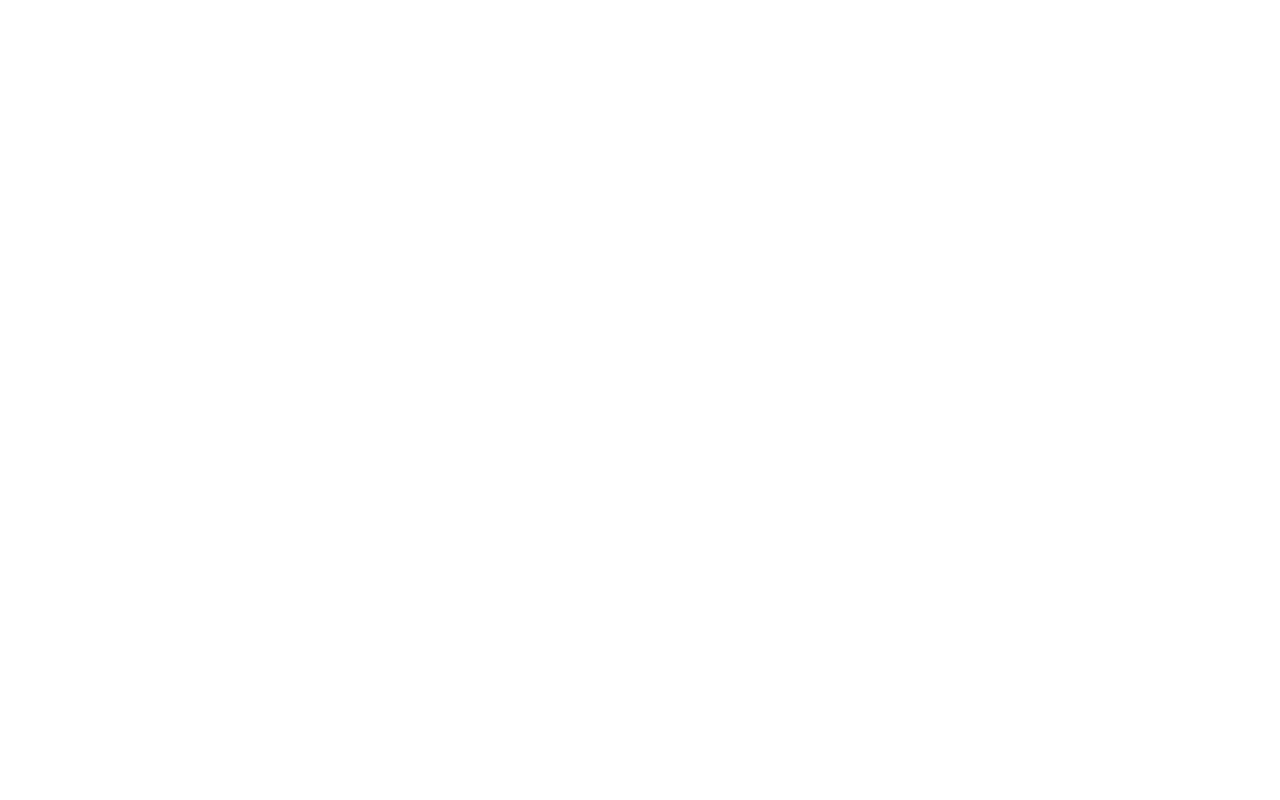
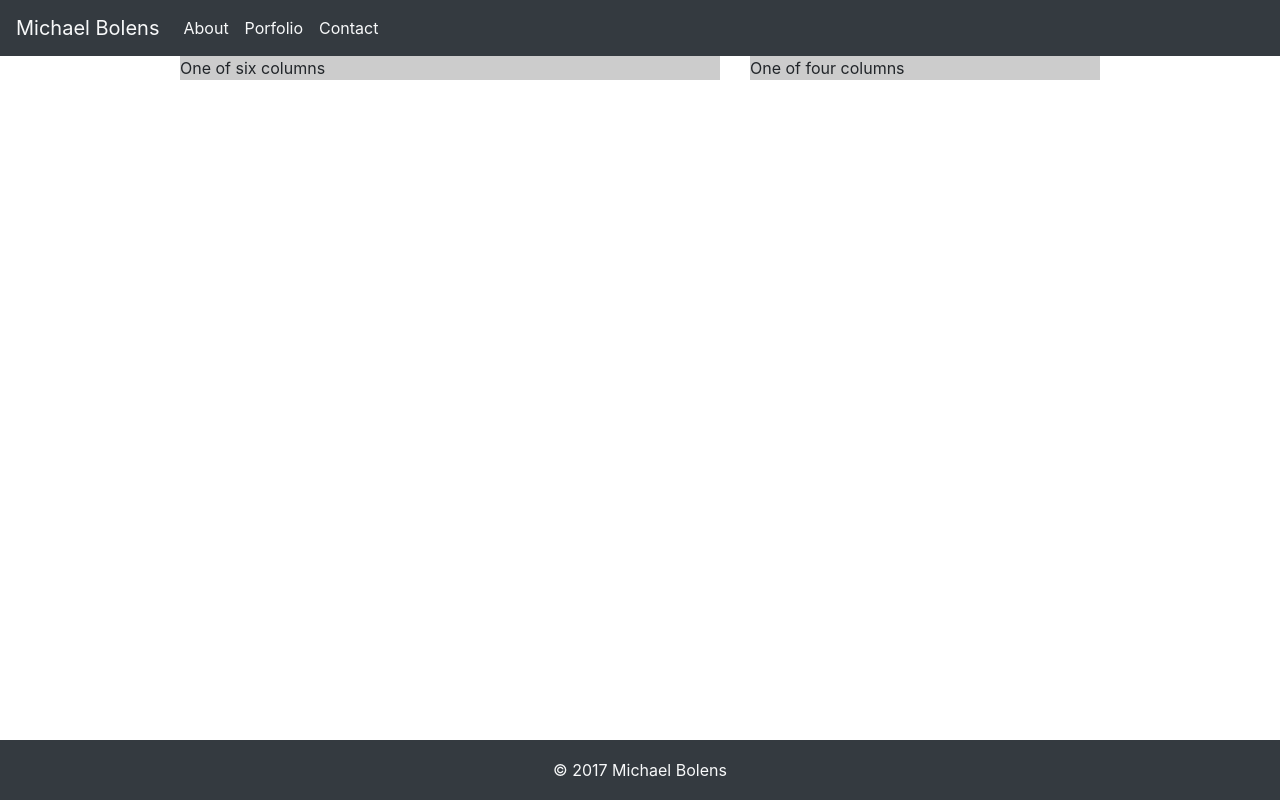
Before and after one commit to bolens/Bootstrap-Portfolio, a plain HTML site: page index.html in a window 1280 px wide. Drawn offline with nearby package versions, Linux system fonts and the light colour scheme.

Commit message:
Basic structuring

```diff
--- a/assets/css/style.css
+++ b/assets/css/style.css
@@ -0,0 +1,13 @@
+.site-container {
+
+}
+.box {
+  background-color: #ccc
+}
+.footer {
+  position: absolute;
+  bottom: 0;
+  width: 100%;
+  height: 60px;
+  line-height: 60px;
+}
--- a/index.html
+++ b/index.html
@@ -6,12 +6,57 @@
     <meta name="viewport" content="width=device-width, initial-scale=1, shrink-to-fit=no">
     <meta http-equiv="X-UA-Compatible" content="ie=edge">
     <title>Michael Bolens</title>
-    <link rel="stylesheet" type="text/css" href="/assets/vendor/css/bootstrap-reboot.min.css" />
+    <link rel="stylesheet" type="text/css" href="assets/vendor/css/bootstrap-reboot.min.css" />
     <link rel="stylesheet" type="text/css" href="https://maxcdn.bootstrapcdn.com/bootstrap/4.0.0-beta.2/css/bootstrap.min.css" integrity="sha384-PsH8R72JQ3SOdhVi3uxftmaW6Vc51MKb0q5P2rRUpPvrszuE4W1povHYgTpBfshb" crossorigin="anonymous">
-    <link rel="stylesheet" type="text/css" href="/assets/css/style.css" />
+    <link rel="stylesheet" type="text/css" href="assets/css/style.css" />
   </head>
 
   <body>
+    <header>
+      <nav class="navbar sticky-top navbar-expand-lg navbar-light bg-dark">
+        <a class="navbar-brand text-light" href="/index.html">Michael Bolens</a>
+        <button class="navbar-toggler" type="button" data-toggle="collapse" data-target="#navbarNavAltMarkup" aria-controls="navbarNavAltMarkup" aria-expanded="false" aria-label="Toggle navigation">
+          <span class="navbar-toggler-icon"></span>
+        </button>
+        <div class="collapse navbar-collapse" id="navbarNavAltMarkup">
+          <div class="navbar-nav">
+            <a class="nav-item nav-link text-light active" href="/index.html">About<span class="sr-only">(current)</span></a>
+            <a class="nav-item nav-link text-light" href="/portfolio.html">Porfolio</a>
+            <a class="nav-item nav-link text-light" href="/contact.html">Contact</a>
+          </div>
+        </div>
+      </nav>
+    </header>
+    <main id="site-container" class="site-container">
+
+      <div class="container">
+        <div class="row">
+
+        </div>
+      </div>
+      <div class="container">
+        <div class="row justify-content-center">
+          <div class="col-sm-12 col-md-6">
+            <div class="box">
+              One of six columns
+            </div>
+
+          </div>
+          <div class="col-sm-12 col-md-4">
+            <div class="box">
+              One of four columns
+            </div>
+          </div>
+        </div>
+      </div>
+    </main>
+    <footer class="footer bg-dark">
+      <div class="container">
+        <div class="row justify-content-center">
+          <span class="text-light">&copy; 2017 Michael Bolens</span>
+        </div>
+      </div>
+    </footer>
 
     <script src="https://code.jquery.com/jquery-3.2.1.slim.min.js" integrity="sha384-KJ3o2DKtIkvYIK3UENzmM7KCkRr/rE9/Qpg6aAZGJwFDMVNA/GpGFF93hXpG5KkN" crossorigin="anonymous"></script>
     <script src="https://cdnjs.cloudflare.com/ajax/libs/popper.js/1.12.3/umd/popper.min.js" integrity="sha384-vFJXuSJphROIrBnz7yo7oB41mKfc8JzQZiCq4NCceLEaO4IHwicKwpJf9c9IpFgh" crossorigin="anonymous"></script>
```
Also changed, not shown: 1 other file.
